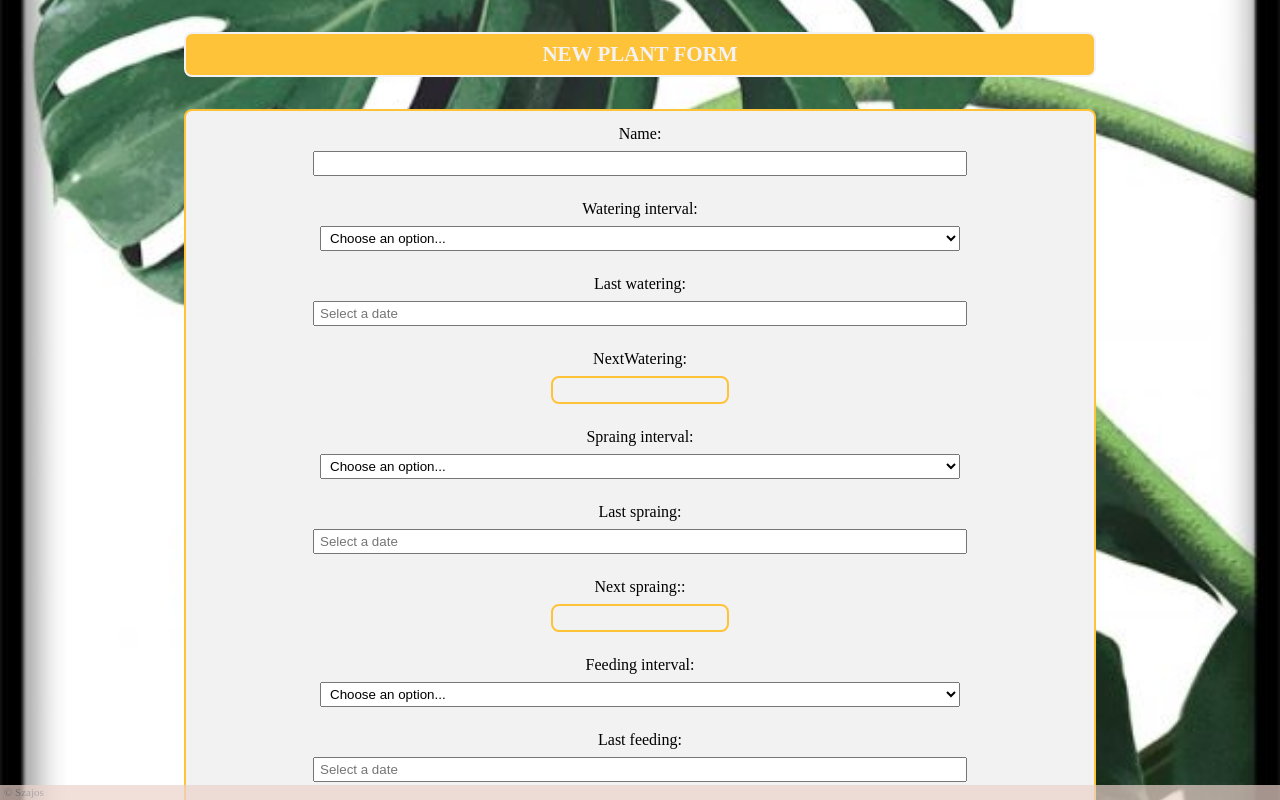
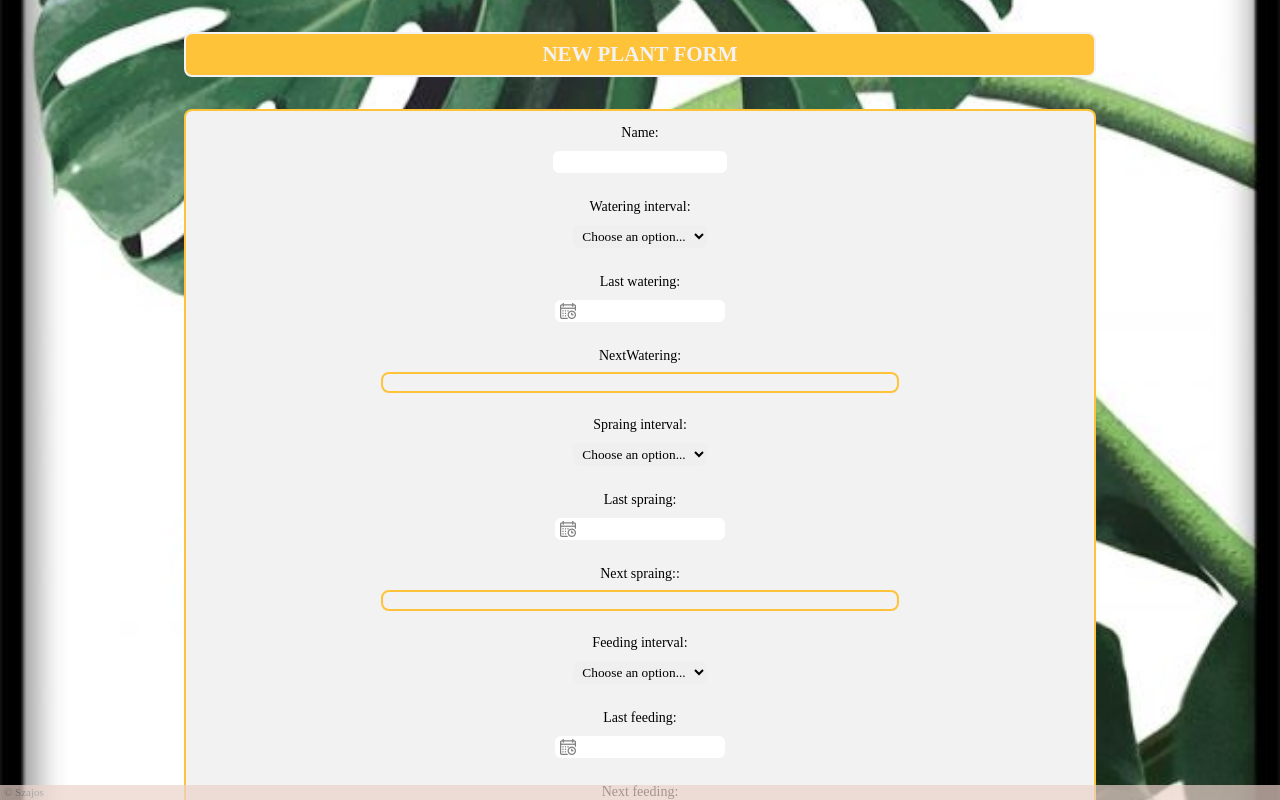
Before and after one commit to anetSzajo/plantswife, a React (Create React App) app: page /createNewPlant in a window 1280 px wide. Shown: the top 800 px of the page. Built offline with nearby package versions, Linux system fonts and the light colour scheme; a web font is replaced by a local one.

Commit message:
Implement custom input component. Update form styling.

```diff
--- /dev/null
+++ b/src/Components/NewPlantPage/CustomInput/CustomInput.js
@@ -0,0 +1,16 @@
+import React from "react";
+import './customInput.scss';
+
+
+class CustomInput extends React.Component {
+    render() {
+        return (
+           <div className="calendar-icon__container">
+               <img src="/icons/calendar.png" alt="" className="calendar-icon"/>
+               <input value={this.props.value} onChange={this.props.onChange} onClick={this.props.onClick}/>
+           </div>
+        )
+    }
+}
+
+export default CustomInput;
--- /dev/null
+++ b/src/Components/NewPlantPage/CustomInput/customInput.scss
@@ -0,0 +1,20 @@
+@import '../../base';
+
+.calendar-icon__container{
+  position: relative;
+
+  input{
+    width: 45vw;
+    margin-bottom: 1rem;
+    padding: 3px 0 3px 6px;
+  }
+}
+
+.calendar-icon{
+  width: 16px;
+  height: 16px;
+  opacity: 0.5;
+  position: absolute;
+  top: 12%;
+  left: 4%;
+}
--- a/src/Components/NewPlantPage/NewPlantPage.js
+++ b/src/Components/NewPlantPage/NewPlantPage.js
@@ -3,6 +3,7 @@ import DatePicker from "react-datepicker";
 import "react-datepicker/dist/react-datepicker.css";
 import GoHomeButton from "../SharedComponents/GoHomeButton/GoHomeButton";
 import './newPlantPage.scss';
+import CustomInput from "./CustomInput/CustomInput";
 
 const moment = require('moment');
 
@@ -11,7 +12,8 @@ class NewPlantPage extends React.Component {
         super(props);
         this.state = {
             plant: props.plant ? props.plant : this.defaultEmptyPlant(),
-        }
+        };
+
     }
 
     defaultEmptyPlant = () => ({
@@ -99,7 +101,6 @@ class NewPlantPage extends React.Component {
         }
     }
 
-
     // handleSubmit = (event) => {
     //     event.preventDefault();
     //
@@ -116,7 +117,6 @@ class NewPlantPage extends React.Component {
 
     render() {
         const {plant} = this.state;
-
 
         return (
             <div className="newPlantFormPage">
@@ -137,8 +137,14 @@ class NewPlantPage extends React.Component {
                         <label>Last watering:</label>
                         <DatePicker selected={this.state.plant.lastWatering}
                                     onChange={(date) => this.handleDateChange(date, "lastWatering")}
-                                    name="lastWatering" placeholderText="Select a date" maxDate={new Date()}
-                                    dateFormat={"dd/MM/yyyy hh:mm"} showTimeSelect/>
+                                    name="lastWatering"
+                                    placeholderText="Select date and time"
+                                    maxDate={new Date()}
+                                    dateFormat={"dd/MM/yyyy hh:mm"}
+                                    showTimeSelect
+                                    popperPlacement="bottom"
+                                    customInput={<CustomInput />}
+                            />
                         <label>NextWatering:</label>
                         <p>{this.state.plant.nextWatering}</p>
                         <label>Spraing interval:</label>
@@ -153,8 +159,14 @@ class NewPlantPage extends React.Component {
                         <label>Last spraing:</label>
                         <DatePicker selected={this.state.plant.lastSpraing}
                                     onChange={(date) => this.handleDateChange(date, "lastSpraing")}
-                                    name="lastSpraing" placeholderText="Select a date" maxDate={new Date()}
-                                    dateFormat={"dd/MM/yyyy hh:mm"} showTimeSelect/>
+                                    name="lastSpraing"
+                                    placeholderText="Select date and time"
+                                    maxDate={new Date()}
+                                    dateFormat={"dd/MM/yyyy hh:mm"}
+                                    showTimeSelect
+                                    popperPlacement="bottom"
+                                    customInput={<CustomInput />}
+                            />
                         <label>Next spraing::</label>
                         <p>{this.state.plant.nextSpraing}</p>
                         <label>Feeding interval:</label>
@@ -167,18 +179,24 @@ class NewPlantPage extends React.Component {
                             <option value="onceAMonth">Once a month</option>
                         </select>
                         <label>Last feeding:</label>
-                        <DatePicker selected={this.state.plant.lastFeeding}
-                                    onChange={(date) => this.handleDateChange(date, "lastFeeding")}
-                                    name="lastFeeding" placeholderText="Select a date" maxDate={new Date()}
-                                    dateFormat={"dd/MM/yyyy hh:mm"} showTimeSelect/>
+                         <DatePicker selected={this.state.plant.lastFeeding}
+                                     onChange={(date) => this.handleDateChange(date, "lastFeeding")}
+                                     name="lastFeeding"
+                                     placeholderText="Select date and time"
+                                     maxDate={new Date()}
+                                     dateFormat={"dd/MM/yyyy hh:mm"}
+                                     showTimeSelect
+                                     popperPlacement="bottom"
+                                     customInput={<CustomInput />}
+                                 />
                         <label>Next feeding:</label>
                         <p>{this.state.plant.nextFeeding}</p>
                         <label>Place:</label>
                         <input type="text" name="place" value={plant.place} onChange={this.handleInput}/>
                         <label>Notes:</label>
-                        <textarea name="notes" value={plant.notes} onChange={this.handleInput}/>
+                        <textarea name="notes" value={plant.notes} onChange={this.handleInput} placeholder="Put your notes here..."/>
                         <input type="submit" value="SUBMIT" className="submit-button"/>
-                        <GoHomeButton/>
+                        <GoHomeButton />
                     </form>
                     {console.log(plant)}
                 </div>
--- a/src/Components/NewPlantPage/newPlantPage.scss
+++ b/src/Components/NewPlantPage/newPlantPage.scss
@@ -2,6 +2,8 @@
 
 body{
   height: 100vh;
+  width: 100vw;
+  margin: unset;
 }
 .newPlantFormPage{
   display: flex;
@@ -33,27 +35,39 @@ body{
   justify-content: center;
   align-items: center;
   margin-bottom: 2rem;
-  input[type="text"],
-  input[type="datetime-local"],
+  font-size: 12px !important;
+  input,
   select,
   textarea
   {
+    text-align: center;
+    text-align-last:center;
     padding: 3px 5px;
-    min-width: 50vw;
+    width: 60%;
     margin-bottom: 1rem;
     max-width: fit-content;
+    font-family: $font-family !important;
+    border-radius: $default-border-radius;
+    border: 2px solid $main-color;
+    -ms-box-sizing:content-box;
+    -moz-box-sizing:content-box;
+    -webkit-box-sizing:content-box;
+    box-sizing:content-box;
   }
   label{
     text-align: left;
     margin: 8px 0;
+    font-size: 14px;
   }
   p{
     border: 2px solid $second-color;
     border-radius: $default-border-radius;
-    min-width: 9rem;
-    min-height: 1rem;
-    padding: 4px 15px;
+    width: 54%;
+    min-height: 0.7rem;
+    max-height: fit-content;
+    padding: 3px 15px;
     margin: 0 0 1rem 0;
+    font-size: 12px;
   }
   .goHomeButton{
     position: inherit;
@@ -64,7 +78,7 @@ body{
 .submit-button{
   background-color: $main-color;
   border-radius: $default-border-radius;
-  border: 2px solid $second-color;
+  border: 2px solid $second-color !important;
   font-size: 10px;
   font-family: $font-family;
   padding: 3px 6px;
@@ -77,3 +91,28 @@ body{
     color: black;
   }
 }
+
+
+div .react-datepicker{
+  width: 100% !important;
+  text-align: center !important;
+}
+
+.react-datepicker__current-month,
+.react-datepicker-time__header{
+  color: $second-color !important;
+}
+
+.react-datepicker__day--keyboard-selected{
+  background: $second-color !important;
+ }
+
+.react-datepicker__time-list-item--selected,
+.react-datepicker__day--selected,
+.react-datepicker__day--selected:hover,
+.react-datepicker__day--selected:active{
+  border: 2px solid $second-color !important;
+  background: #f3f3f3 !important;
+  color: black !important;
+  border-radius: $default-border-radius !important;
+}
```
Also changed, not shown: public/icons/calendar.png (added).
